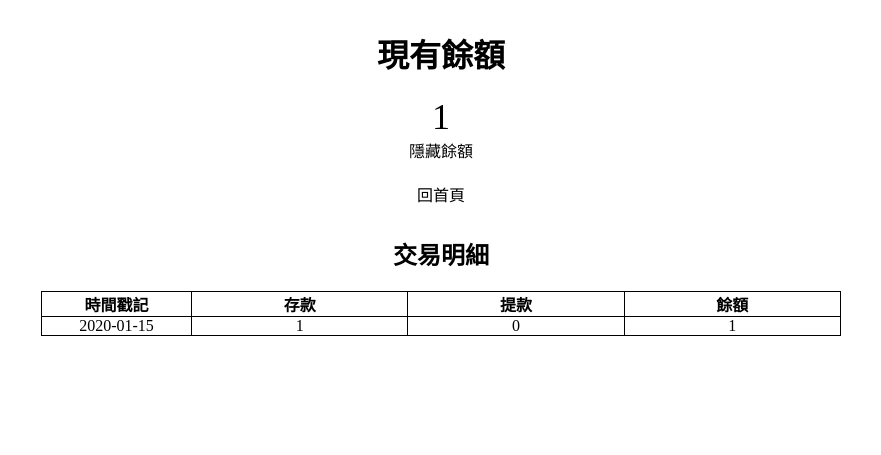
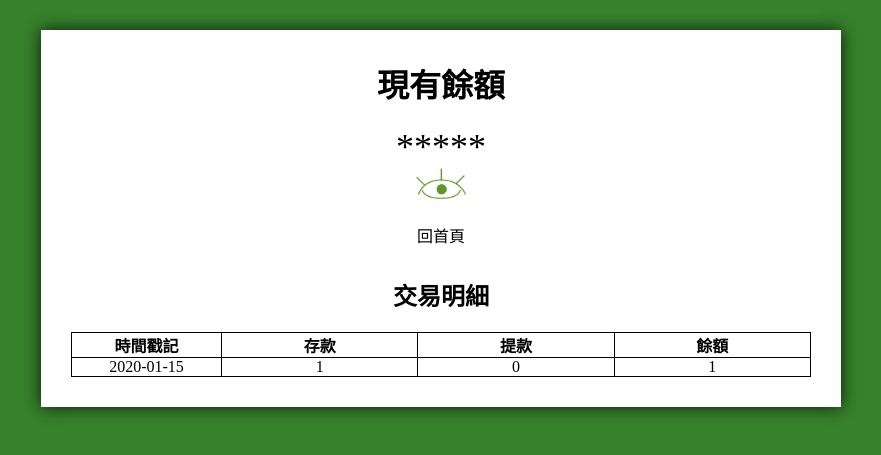
Before and after one commit to Toby-Yuan/RD5-Assignment, a PHP site: page /balance.php in a window 1280 px wide. Shown: the top 455 px of the page, without its empty margins (199-1080 px from the left). Run offline with PHP 8.4, Linux system fonts and the light colour scheme; the visitor is signed in with stand-in values (Sample User, id 1); tables that the repository leaves empty hold one stand-in row (values such as "Sample post").

Commit message:
balance : UI優化

```diff
--- a/CSS/balanceStyle.css
+++ b/CSS/balanceStyle.css
@@ -7,16 +7,27 @@
   font-family: 微軟正黑體;
 }
 
+body {
+  background: #37802C;
+}
+
 #box {
   width: 800px;
-  margin: 0 auto;
-  margin-top: 30px;
+  margin: 30px auto;
   text-align: center;
+  background: white;
+  padding: 30px;
+  -webkit-box-shadow: 0 0 15px #07190B;
+          box-shadow: 0 0 15px #07190B;
 }
 
 #box p {
   margin-top: 20px;
   font-size: 36px;
+}
+
+#box #hide img {
+  width: 50px;
 }
 
 #box a {
--- a/CSS/balanceStyle.scss
+++ b/CSS/balanceStyle.scss
@@ -1,3 +1,7 @@
+$green: #37802C;
+$darkGreen: #07190B;
+$lightGreen: #5F962C;
+
 *{
     margin: 0;
     padding: 0;
@@ -5,15 +9,27 @@
     font-family: 微軟正黑體;
 }
 
+body{
+    background: $green;
+}
+
 #box{
     width: 800px;
-    margin: 0 auto;
-    margin-top: 30px;
+    margin: 30px auto;
     text-align: center;
+    background: white;
+    padding: 30px;
+    box-shadow: 0 0 15px $darkGreen;
 
     p{
         margin-top: 20px;
         font-size: 36px;
+    }
+
+    #hide{
+        img{
+            width: 50px;
+        }
     }
 
     a{
--- a/balance.php
+++ b/balance.php
@@ -29,8 +29,8 @@ if(!isset($_SESSION["uid"])){
 <body>
     <div id="box">
         <h1>現有餘額</h1>
-        <p id="money"><?= $row["userMoney"] ?></p>
-        <div id="hide" style="cursor: pointer;">隱藏餘額</div>
+        <p id="money">*****</p>
+        <div id="hide" style="cursor: pointer;"><img src="./img/open.png" alt=""></div>
         <a href="member.php">回首頁</a>
 
         <h2>交易明細</h2>
@@ -81,20 +81,24 @@ if(!isset($_SESSION["uid"])){
         $(document).ready(function(){
             function clickHide(){
                 $("#hide").on("click", function(){
-                    $("#money").text("*****");
+                    $("#money").text("<?= $row["userMoney"] ?>");
+                    $("#hide").html('<img src="./img/close.png" alt="">');
 
                     $("#hide").on("click", function(){
-                        $("#money").text("<?= $row["userMoney"] ?>");
+                        $("#money").text("*****");
+                        $("#hide").html('<img src="./img/open.png" alt="">');
                         clickHide();
                     });
                 });
             }
 
             $("#hide").on("click", function(){
-                $("#money").text("*****");
+                $("#money").text("<?= $row["userMoney"] ?>");
+                $("#hide").html('<img src="./img/close.png" alt="">');
 
                 $("#hide").on("click", function(){
-                    $("#money").text("<?= $row["userMoney"] ?>");
+                    $("#money").text("*****");
+                    $("#hide").html('<img src="./img/open.png" alt="">');
                     clickHide();
                 });
             });
```
Also changed, not shown: 1 other file.
